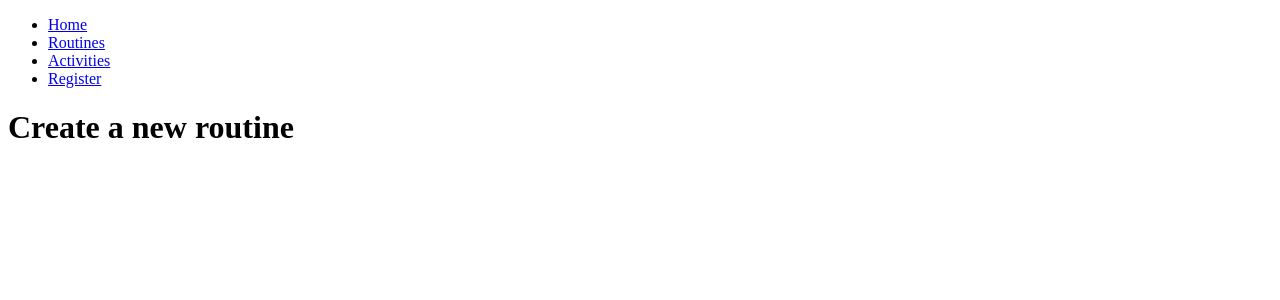
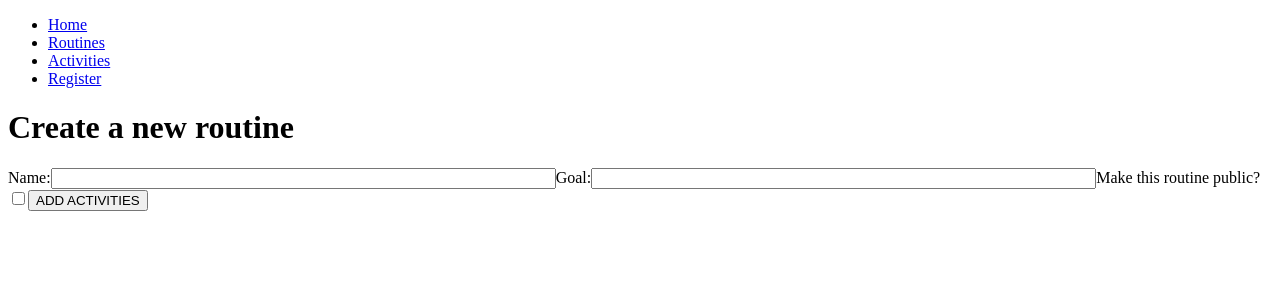
Before and after one commit to sanrafa/FitnessTrackr_React, a React (Vite) app: page /routines/new in a window 1280 px wide. Shown: the top 300 px of the page. Built offline with nearby package versions, Linux system fonts and the light colour scheme.

Commit message:
Hook up New Routine component, create Routine Activities component

```diff
--- a/src/api/routines.js
+++ b/src/api/routines.js
@@ -44,6 +44,7 @@ export async function createRoutine(token, name, goal, isPublic = false) {
         headers: headers,
       }
     );
+    console.log(response);
     const newRoutine = response.data;
     return newRoutine;
   } catch (err) {
--- a/src/components/RoutineNew.jsx
+++ b/src/components/RoutineNew.jsx
@@ -1,5 +1,92 @@
+import { useState, useContext } from "react";
+import { Link } from "react-router-dom";
+
+// API
+import { createRoutine } from "../api";
+
+import { UserContext } from "../App";
+
+import RoutineNewActivities from "./RoutineNewActivities"; // use to add activities to routine
+
 const RoutineNew = () => {
-  return <h1>Create a new routine</h1>;
+  const { user, token } = useContext(UserContext);
+
+  const [newRoutine, setNewRoutine] = useState({});
+  const [name, setName] = useState("");
+  const [goal, setGoal] = useState("");
+  const [isPublic, setIsPublic] = useState(false);
+  const [error, setError] = useState("");
+
+  const createNewRoutine = async () => {
+    try {
+      if (user && token) {
+        console.log("Creating routine!");
+        const routine = await createRoutine(token, name, goal, isPublic);
+        if (routine === "") {
+          throw Error("That routine name is taken - please choose another.");
+        } else {
+          setNewRoutine(routine);
+          setError(null);
+        }
+      }
+    } catch (err) {
+      if (typeof err === "object") err = err.message;
+      setError(err);
+    }
+  };
+
+  return (
+    <main>
+      <h1>Create a new routine</h1>
+      {error ? <p>{error}</p> : null}
+      {Object.keys(newRoutine).length === 0 ? (
+        <form
+          onSubmit={(e) => {
+            e.preventDefault();
+            createNewRoutine();
+          }}
+        >
+          <label>
+            Name:
+            <input
+              type="text"
+              size="60"
+              required={true}
+              onChange={(e) => setName(e.target.value)}
+              value={name}
+            ></input>
+          </label>
+          <label>
+            Goal:
+            <input
+              type="text"
+              size="60"
+              required={true}
+              onChange={(e) => setGoal(e.target.value)}
+              value={goal}
+            ></input>
+          </label>
+          <label>
+            Make this routine public?
+            <input
+              type="checkbox"
+              onChange={() => setIsPublic(!isPublic)}
+            ></input>
+          </label>
+          <button type="submit">ADD ACTIVITIES</button>
+        </form>
+      ) : (
+        <div>
+          <h2>{newRoutine.name}</h2>
+          <p>{newRoutine.goal}</p>
+          <Link to={`/routines/${newRoutine.id}`}>VIEW</Link>
+          <p>Or continue adding activities below!</p>
+        </div>
+      )}
+
+      {Object.keys(newRoutine).length > 0 ? <RoutineNewActivities /> : null}
+    </main>
+  );
 };
 
 export default RoutineNew;
--- /dev/null
+++ b/src/components/RoutineNewActivities.jsx
@@ -0,0 +1,5 @@
+const RoutineNewActivities = () => {
+  return <h1>Add activities</h1>;
+};
+
+export default RoutineNewActivities;
```
Also changed, not shown: 2 other files (tests, documents, lock files or other folders).
